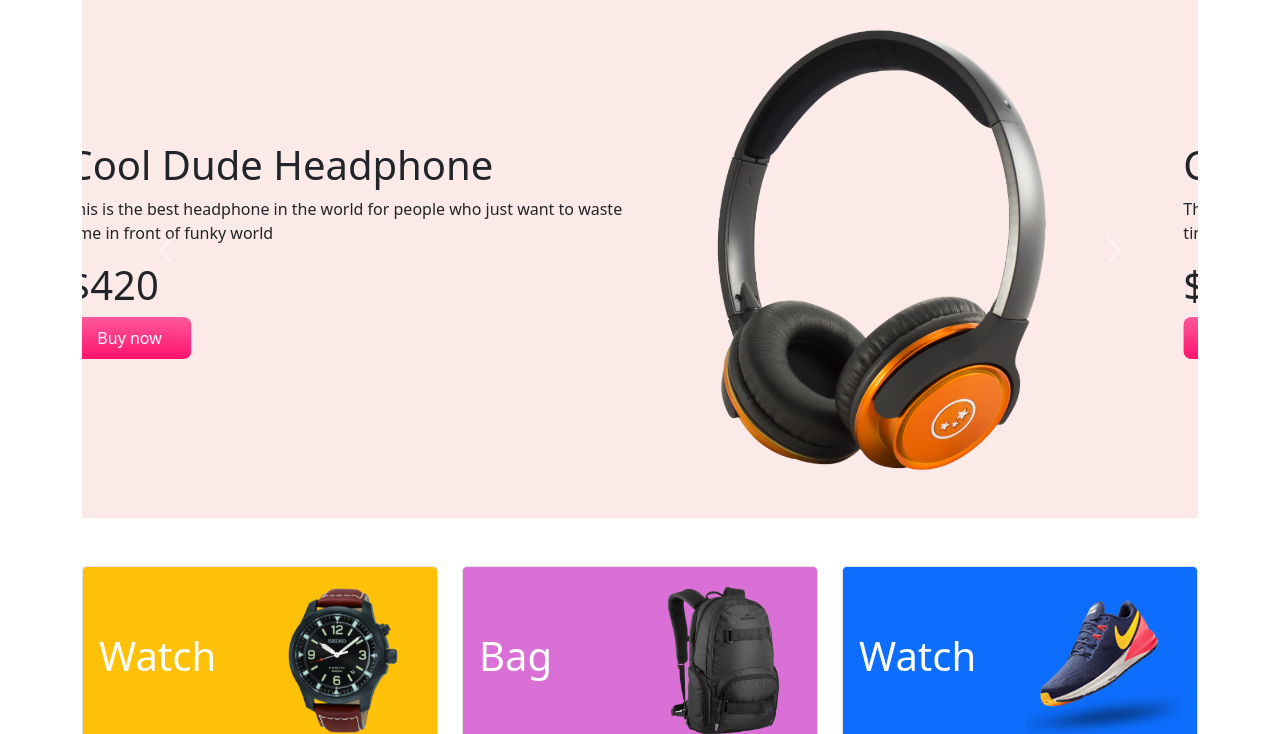
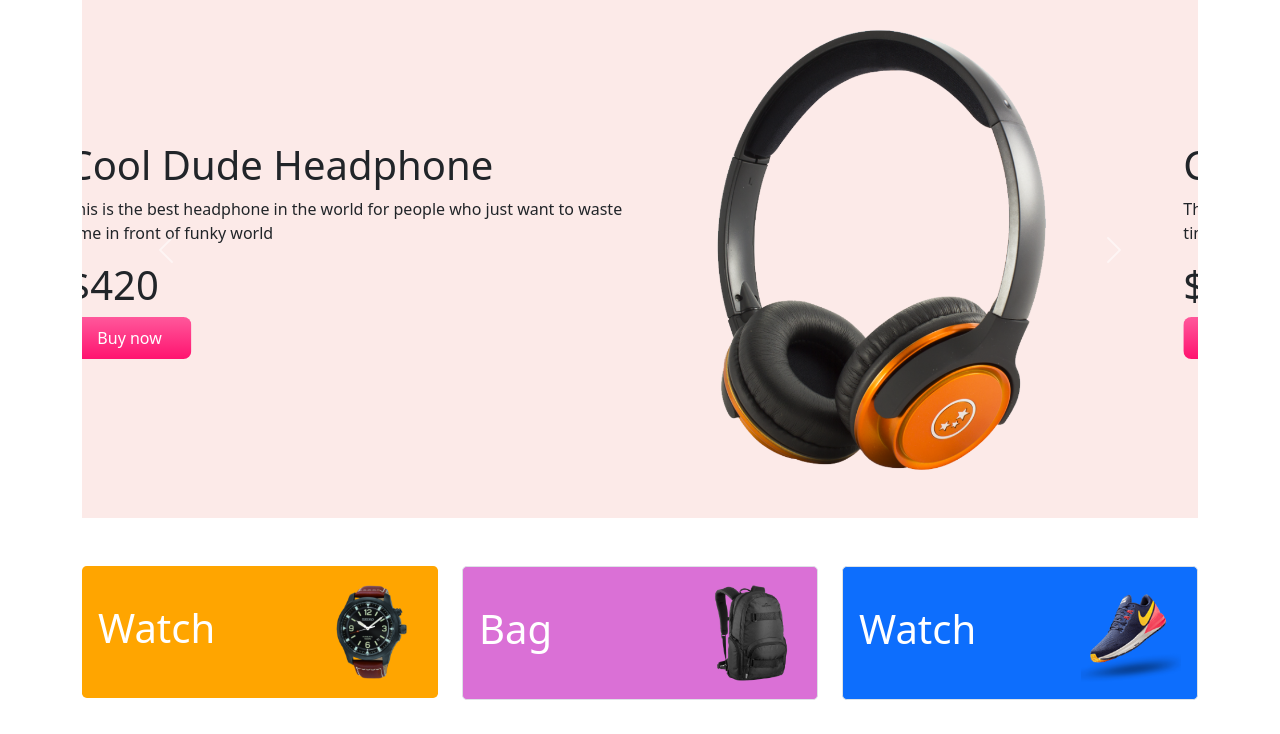
Before and after one commit to nasiruddin14/panda-commerce-bootstrap, a plain HTML site: page index.html in a window 1280 px wide. Shown: the part 66-800 px from the top of the page. Drawn offline with nearby package versions, Linux system fonts and the light colour scheme.

Commit message:
second commit

```diff
--- a/index.html
+++ b/index.html
@@ -98,21 +98,21 @@
         <section class="container my-5">
             <div class="row g-4">
                   <div class="col-lg-4 col-md-6 col-12">
-                    <div class="p-3 border bg-warning d-flex align-items-center d-flex justify-content-between rounded-3">
+                    <div class=" p-3 watch d-flex align-items-center d-flex justify-content-between rounded-3">
                         <h1 class="text-white"> Watch</h1>
-                        <img src="images/categories/watch.png" alt="">
+                        <img class="categorie-img" src="images/categories/watch.png" alt="">
                     </div>
                   </div>
                   <div class="col-lg-4 col-md-6 col-12">
                     <div id="bgn-bag" class="p-3 border d-flex align-items-center d-flex justify-content-between rounded-3">
                         <h1 class="text-white"> Bag</h1>
-                        <img src="images/categories/bag.png" alt="">
+                        <img class="categorie-img" src="images/categories/bag.png" alt="">
                     </div>
                   </div>
                   <div class="col-lg-4 col-md-6 col-12">
                     <div class="p-3 border bg-primary d-flex align-items-center d-flex justify-content-between rounded-3">
                         <h1 class="text-white"> Watch</h1>
-                        <img src="images/categories/shoes.png" alt="">
+                        <img class="categorie-img" src="images/categories/shoes.png" alt="">
                     </div>
                   </div>
                 </div>
--- a/style.css
+++ b/style.css
@@ -1,3 +1,10 @@
+.categorie-img{
+    width: 100px;
+}
+.watch{
+    background-color: orange;
+
+}
 .bgn{
     background-color: rgb(252, 234, 232);
 }
```
